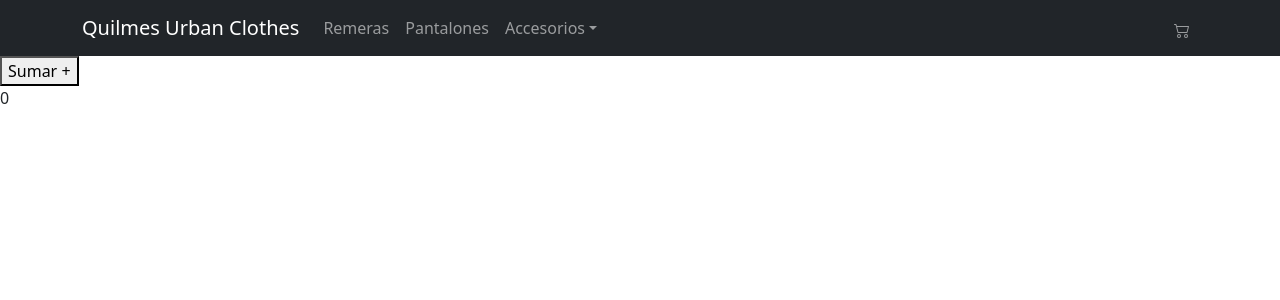
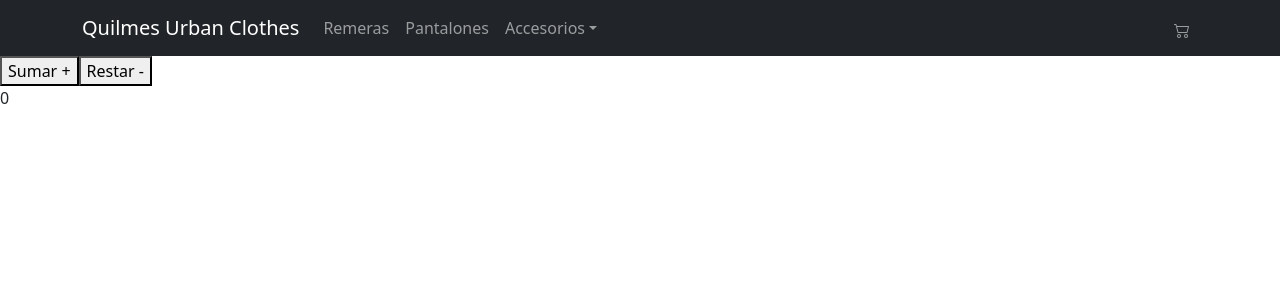
Before and after one commit to lautacapristo/e-commerce-lcapristo, a React (Create React App) app: page / in a window 1280 px wide. Shown: the top 300 px of the page. Built offline with nearby package versions, Linux system fonts and the light colour scheme.

Commit message:
contador2

```diff
--- a/src/components/Contador/Contador.js
+++ b/src/components/Contador/Contador.js
@@ -8,11 +8,17 @@ const [ count, setCount ] = useState(0)
 const handler=() => {
     setCount(count+1)
 }
+const handler2=() => {
+    setCount(count-1)
+}
 
     return (
         <div>
 <button onClick={handler}>Sumar + </button>
+<button onClick={handler2}>Restar - </button>
+
 <p>{count} </p>
+
     </div>
     )
 }
```
